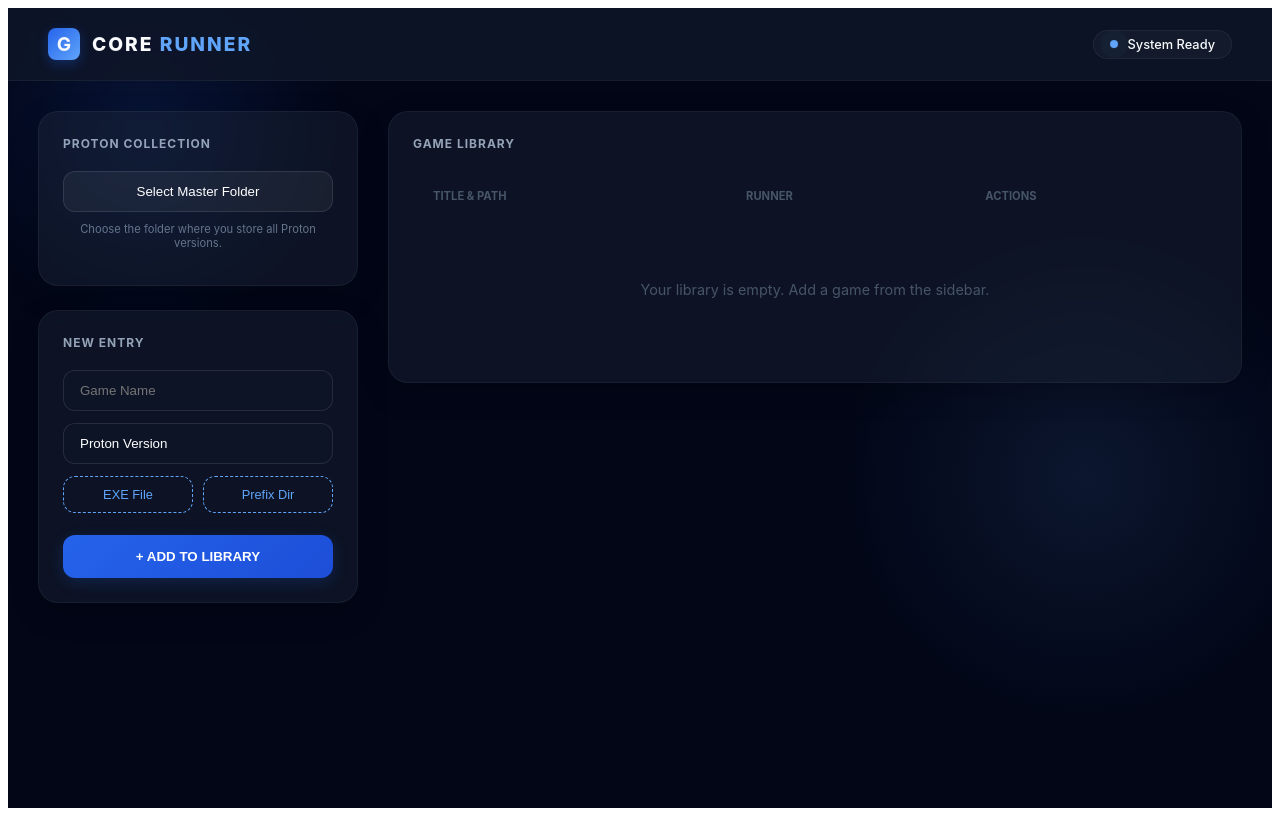
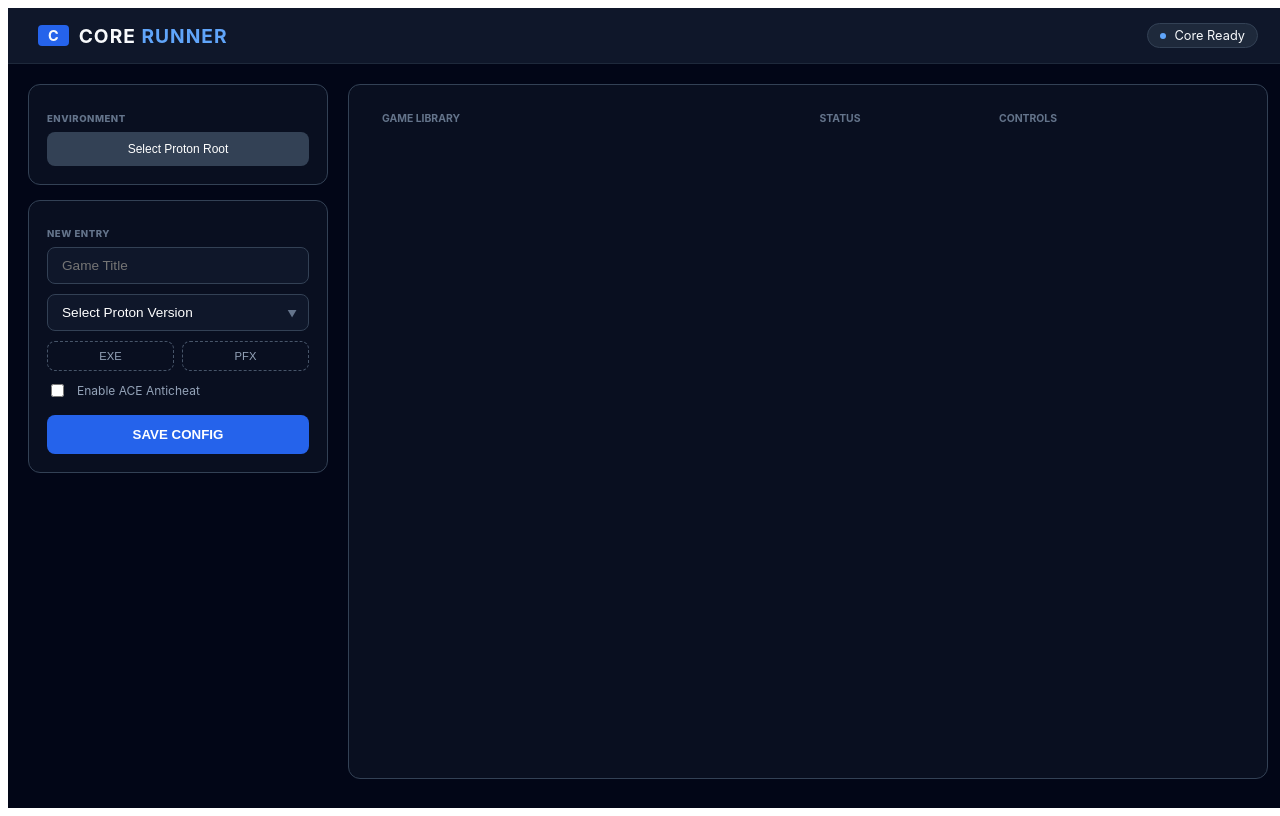
Before and after one commit to kusenabdullah-123/game-launcher-offline-rust, a Preact app: page / in a window 1280 px wide. Built offline with nearby package versions, Linux system fonts and the light colour scheme.

Commit message:
update desain

```diff
--- a/src/App.tsx
+++ b/src/App.tsx
@@ -1,23 +1,21 @@
 import { useState, useEffect } from 'preact/hooks';
 import { invoke } from '@tauri-apps/api/core';
+import { listen } from '@tauri-apps/api/event';
 import { open } from '@tauri-apps/plugin-dialog';
 
 export default function App() {
   const [games, setGames] = useState<any[]>([]);
   const [protonList, setProtonList] = useState<any[]>([]);
   const [protonRoot, setProtonRoot] = useState("");
-  const [status, setStatus] = useState('System Ready');
+  const [status, setStatus] = useState('Core Ready');
+  const [gameStates, setGameStates] = useState<Record<string, string>>({});
 
   const [form, setForm] = useState({
-    name: '',
-    proton_path: '',
-    exe_path: '',
-    prefix_path: ''
+    name: '', proton_path: '', exe_path: '', prefix_path: '', use_ace: false
   });
 
   useEffect(() => {
-    const startup = async () => {
-      try {
+    const init = async () => {
       const config: any = await invoke('load_config');
       if (config.proton_root) {
         setProtonRoot(config.proton_root);
@@ -25,296 +23,227 @@
         setProtonList(folders);
       }
       setGames(config.games || []);
-      } catch (e) {
-        console.error("Failed to load config", e);
-      }
     };
-    startup();
+    init();
+
+    const unlisten = listen('game-status', (event: any) => {
+      const [name, newState] = event.payload;
+      setGameStates(prev => ({ ...prev, [name]: newState }));
+    });
+
+    return () => { unlisten.then(f => f()); };
   }, []);
 
-  const syncConfig = async (updatedGames: any[], updatedRoot: string) => {
-    try {
-      await invoke('save_config', { config: { proton_root: updatedRoot, games: updatedGames } });
-    } catch (e) {
-      setStatus(`Save failed: ${e}`);
+  const selectProtonRoot = async () => {
+    const selected = await open({ directory: true });
+    if (selected) {
+      setProtonRoot(selected as string);
+      const folders: any = await invoke('scan_manual_proton', { basePath: selected });
+      setProtonList(folders);
+      await invoke('save_config', { config: { proton_root: selected, games } });
     }
   };
 
-  const selectProtonFolder = async () => {
-    const selected = await open({ directory: true, multiple: false });
-    if (selected && typeof selected === 'string') {
-      setProtonRoot(selected);
+  const pickFile = async (key: string, isFolder = false) => {
+    const selected = await open({ directory: isFolder });
+    if (selected) setForm(prev => ({ ...prev, [key]: selected }));
+  };
+
+  const addGame = async () => {
+    if (!form.name || !form.exe_path || !form.prefix_path || !form.proton_path) return setStatus("⚠️ Incomplete!");
+    const newGames = [...games, { ...form, id: Date.now() }];
+    setGames(newGames);
+    await invoke('save_config', { config: { proton_root: protonRoot, games: newGames } });
+    setForm({ ...form, name: '', exe_path: '', prefix_path: '' });
+    setStatus("✅ Added to library");
+  };
+
+  const handleLaunch = async (game: any) => {
+    setGameStates(prev => ({ ...prev, [game.name]: "LAUNCHING" }));
     try {
-        const folders: any = await invoke('scan_manual_proton', { basePath: selected });
-        setProtonList(folders);
-        await syncConfig(games, selected);
-        setStatus(`Found ${folders.length} Proton versions`);
-      } catch (err) {
-        setStatus(`Scan failed: ${err}`);
-      }
+      await invoke('run_game', { game });
+      setGameStates(prev => ({ ...prev, [game.name]: "RUNNING" }));
+    } catch (e) {
+      setGameStates(prev => ({ ...prev, [game.name]: "READY" }));
+      setStatus(`❌ Error: ${e}`);
     }
   };
 
-  const pickFileOrFolder = async (key: string, isFolder = false) => {
-    const selected = await open({ directory: isFolder, multiple: false });
-    if (selected && typeof selected === 'string') {
-      setForm(prev => ({ ...prev, [key]: selected }));
-    }
-  };
-
-  const addGame = async () => {
-    if (!form.name || !form.exe_path || !form.proton_path || !form.prefix_path) {
-      return setStatus("Error: Complete all fields!");
-    }
-    const newGames = [...games, { ...form, id: Date.now() }];
-    setGames(newGames);
-    await syncConfig(newGames, protonRoot);
-    setForm({ ...form, name: '', exe_path: '', proton_path: form.proton_path, prefix_path: '' });
-    setStatus("Game added successfully");
-  };
-
-  const deleteGame = async (id: number) => {
+  const uninstallGame = async (id: number) => {
     const updated = games.filter(g => g.id !== id);
     setGames(updated);
-    await syncConfig(updated, protonRoot);
-    setStatus("Game removed");
-  };
-
-  const handleWinetricks = async (prefix: string) => {
-    try {
-      setStatus("Launching Winetricks...");
-      const res = await invoke('run_winetricks', { prefixPath: prefix });
-      setStatus(res as string);
-    } catch (err) {
-      setStatus(`Error: ${err}`);
-    }
+    await invoke('save_config', { config: { proton_root: protonRoot, games: updated } });
+    setStatus("🗑️ Entry removed");
   };
 
   return (
-    <div style={containerStyle}>
-      {/* Background Decor */}
-      <div style={blobDecor1}></div>
-      <div style={blobDecor2}></div>
+    <div style={styles.container}>
+      {/* GLOBAL RESET STYLE */}
+      <style>{`
+        * { box-sizing: border-box; }
+        ::-webkit-scrollbar { width: 6px; }
+        ::-webkit-scrollbar-track { background: transparent; }
+        ::-webkit-scrollbar-thumb { background: #334155; borderRadius: 10px; }
+        ::-webkit-scrollbar-thumb:hover { background: #475569; }
+        select { appearance: none; -webkit-appearance: none; }
+        option { background-color: #0f172a !important; color: white !important; }
+      `}</style>
 
-      <header style={headerStyle}>
-        <div style={logoWrapper}>
-          <div style={logoIcon}>G</div>
-          <h1 style={logoText}>CORE <span style={{ color: '#60a5fa' }}>RUNNER</span></h1>
+      <header style={styles.header}>
+        <div style={styles.logoRow}>
+          <div style={styles.logoBadge}>C</div>
+          <h2 style={{ margin: 0, letterSpacing: '1px', fontSize: '1.2rem' }}>CORE <span style={{ color: '#60a5fa' }}>RUNNER</span></h2>
         </div>
-        <div style={statusWrapper}>
-          <div style={pulseDot}></div>
-          <span style={{ fontSize: '0.8rem', fontWeight: 500 }}>{status}</span>
+        <div style={styles.statusBox}>
+          <div style={{ ...styles.dot, background: Object.values(gameStates).includes("RUNNING") ? '#10b981' : '#60a5fa' }} />
+          <span style={{fontSize: '0.8rem'}}>{status}</span>
         </div>
       </header>
 
-      <main style={mainLayout}>
-        {/* SIDEBAR */}
-        <aside style={sidebarStyle}>
-          <div style={cardStyle}>
-            <h3 style={sectionTitle}>Proton Collection</h3>
-            <button onClick={selectProtonFolder} style={btnSecondary}>
-              {protonRoot ? `📁 ${protonRoot.split('/').pop()}` : "Select Master Folder"}
-            </button>
-            <p style={helperText}>Choose the folder where you store all Proton versions.</p>
-          </div>
-
-          <div style={cardStyle}>
-            <h3 style={sectionTitle}>New Entry</h3>
-            <div style={stack}>
-              <input
-                placeholder="Game Name"
-                value={form.name}
-                onInput={e => setForm({ ...form, name: (e.target as HTMLInputElement).value })}
-                style={inputStyle}
-              />
-
-              <select
-                onChange={e => setForm({ ...form, proton_path: (e.target as HTMLSelectElement).value })}
-                style={selectStyle}
-                value={form.proton_path}
-              >
-                <option value="">Proton Version</option>
-                {protonList.map(p => (
-                  <option key={p.path} value={p.path}>{p.name}</option>
-                ))}
-              </select>
-
-              <div style={row}>
-                <button onClick={() => pickFileOrFolder('exe_path')} style={btnPicker}>
-                  {form.exe_path ? "EXE ✓" : "EXE File"}
-                </button>
-                <button onClick={() => pickFileOrFolder('prefix_path', true)} style={btnPicker}>
-                  {form.prefix_path ? "Prefix ✓" : "Prefix Dir"}
+      <div style={styles.main}>
+        <aside style={styles.sidebar}>
+          <div style={styles.card}>
+             <p style={styles.label}>ENVIRONMENT</p>
+             <button onClick={selectProtonRoot} style={styles.btnSecondary}>
+                {protonRoot ? `📁 ROOT DETECTED` : "Select Proton Root"}
              </button>
           </div>
 
-              <button onClick={addGame} style={btnAdd}>+ ADD TO LIBRARY</button>
+          <div style={styles.card}>
+            <p style={styles.label}>NEW ENTRY</p>
+            <div style={styles.formStack}>
+              <input
+                placeholder="Game Title"
+                value={form.name}
+                onInput={e => setForm({ ...form, name: (e.target as any).value })}
+                style={styles.input}
+              />
+
+              <div style={styles.selectWrapper}>
+                <select
+                  onChange={e => setForm({ ...form, proton_path: (e.target as any).value })}
+                  value={form.proton_path}
+                  style={styles.select}
+                >
+                  <option value="">Select Proton Version</option>
+                  {protonList.map(p => <option key={p.path} value={p.path}>{p.name}</option>)}
+                </select>
+                <div style={styles.selectArrow}>▼</div>
+              </div>
+
+              <div style={{ display: 'flex', gap: '8px' }}>
+                  <button onClick={() => pickFile('exe_path')} style={styles.btnPicker}>{form.exe_path ? "EXE ✓" : "EXE"}</button>
+                  <button onClick={() => pickFile('prefix_path', true)} style={styles.btnPicker}>{form.prefix_path ? "PRFX ✓" : "PFX"}</button>
+              </div>
+
+              <label style={styles.checkboxRow}>
+                <input type="checkbox" checked={form.use_ace} onChange={e => setForm({ ...form, use_ace: (e.target as any).checked })} />
+                <span>Enable ACE Anticheat</span>
+              </label>
+
+              <button onClick={addGame} style={styles.btnAdd}>SAVE CONFIG</button>
             </div>
           </div>
         </aside>
 
-        {/* CONTENT */}
-        <section style={contentStyle}>
-          <div style={cardStyle}>
-            <h3 style={sectionTitle}>Game Library</h3>
-            <div style={tableWrapper}>
-              <table style={tableStyle}>
+        <section style={styles.content}>
+          <div style={{...styles.card, height: '100%', overflowY: 'auto'}}>
+            <table style={{ width: '100%', borderCollapse: 'separate', borderSpacing: '0 8px' }}>
               <thead>
-                  <tr style={thRowStyle}>
-                    <th style={thStyle}>TITLE & PATH</th>
-                    <th style={thStyle}>RUNNER</th>
-                    <th style={thStyle}>ACTIONS</th>
+                <tr style={{ textAlign: 'left', color: '#64748b', fontSize: '0.65rem', textTransform: 'uppercase' }}>
+                  <th style={{ padding: '0 15px' }}>GAME LIBRARY</th>
+                  <th>STATUS</th>
+                  <th>CONTROLS</th>
                 </tr>
               </thead>
               <tbody>
-                  {games.map((g) => (
-                    <tr key={g.id} style={trStyle} className="game-row">
-                      <td style={tdStyle}>
-                        <div style={gameTitle}>{g.name}</div>
-                        <div style={gamePath}>{g.prefix_path}</div>
+                {games.map(g => {
+                  const currentState = gameStates[g.name] || "READY";
+                  return (
+                    <tr key={g.id} style={styles.tableRow}>
+                      <td style={{ padding: '15px' }}>
+                        <div style={{ fontWeight: 'bold', fontSize: '0.9rem' }}>{g.name}</div>
+                        <div style={{ fontSize: '0.6rem', color: '#475569', maxWidth: '200px', overflow: 'hidden', textOverflow: 'ellipsis', whiteSpace: 'nowrap' }}>
+                          {g.prefix_path}
+                        </div>
                       </td>
-                      <td style={tdStyle}>
-                        <span style={versionTag}>{g.proton_path.split('/').slice(-2, -1)}</span>
+                      <td>
+                        <div style={{
+                           padding: '4px 10px',
+                           borderRadius: '6px',
+                           fontSize: '0.6rem',
+                           display: 'inline-block',
+                           background: currentState === "RUNNING" ? "#10b98122" : "#33415544",
+                           color: currentState === "RUNNING" ? "#10b981" : currentState === "LAUNCHING" ? "#f59e0b" : "#94a3b8"
+                        }}>
+                          {currentState}
+                        </div>
                       </td>
-                      <td style={tdStyle}>
-                        <div style={actionGroup}>
-                          <button onClick={() => invoke('run_game', { game: g })} style={btnLaunch}>LAUNCH</button>
-                          <button onClick={() => handleWinetricks(g.prefix_path)} style={btnConfig}>CONFIG</button>
-                          <button onClick={() => invoke('kill_game', { name: g.name })} style={btnStop}>STOP</button>
-                          <button onClick={() => deleteGame(g.id)} style={btnDelete}>×</button>
+                      <td>
+                        <div style={{ display: 'flex', gap: '8px' }}>
+                          {currentState === "READY" ? (
+                            <button onClick={() => handleLaunch(g)} style={styles.btnLaunch}>LAUNCH</button>
+                          ) : currentState === "LAUNCHING" ? (
+                            <button disabled style={{ ...styles.btnLaunch, opacity: 0.5 }}>WAIT</button>
+                          ) : (
+                            <button onClick={() => invoke('kill_game', { name: g.name })} style={styles.btnStop}>STOP</button>
+                          )}
+                          <button onClick={() => invoke('run_winetricks', { prefixPath: g.prefix_path })} style={styles.btnConfig}>CFG</button>
+                          <button onClick={() => uninstallGame(g.id)} style={styles.btnUninstall}>×</button>
                         </div>
                       </td>
                     </tr>
-                  ))}
+                  )
+                })}
               </tbody>
             </table>
-              {games.length === 0 && <div style={emptyState}>Your library is empty. Add a game from the sidebar.</div>}
-            </div>
           </div>
         </section>
-      </main>
-
-      {/* Global CSS for Animations */}
-      <style>{`
-        @keyframes pulse {
-          0% { transform: scale(0.95); box-shadow: 0 0 0 0 rgba(96, 165, 250, 0.7); }
-          70% { transform: scale(1); box-shadow: 0 0 0 10px rgba(96, 165, 250, 0); }
-          100% { transform: scale(0.95); box-shadow: 0 0 0 0 rgba(96, 165, 250, 0); }
-        }
-        .game-row { transition: all 0.2s ease-in-out; }
-        .game-row:hover { background: rgba(255,255,255,0.03) !important; transform: translateX(5px); }
-        button { transition: all 0.2s cubic-bezier(0.4, 0, 0.2, 1) !important; }
-        button:hover { filter: brightness(1.2); transform: translateY(-1px); }
-        button:active { transform: translateY(0px); }
-      `}</style>
+      </div>
     </div>
   );
 }
 
-// --- MODERN STYLES ---
-const containerStyle: any = {
-  background: '#020617',
-  color: '#f8fafc',
-  minHeight: '100vh',
-  fontFamily: 'Inter, system-ui, sans-serif',
-  position: 'relative',
-  overflow: 'hidden'
+const styles: any = {
+  container: { background: '#020617', color: '#f8fafc', height: '100vh', width: '100vw', fontFamily: 'Inter, system-ui, sans-serif', overflow: 'hidden' },
+  header: { display: 'flex', justifyContent: 'space-between', padding: '15px 30px', background: '#0f172a', borderBottom: '1px solid #1e293b' },
+  logoRow: { display: 'flex', alignItems: 'center', gap: '10px' },
+  logoBadge: { background: '#2563eb', padding: '2px 10px', borderRadius: '4px', fontWeight: 'bold', fontSize: '0.9rem' },
+  statusBox: { display: 'flex', alignItems: 'center', gap: '8px', background: '#1e293b', padding: '4px 12px', borderRadius: '20px', border: '1px solid #334155' },
+  dot: { width: '6px', height: '6px', borderRadius: '50%' },
+  main: { display: 'flex', gap: '20px', padding: '20px', height: 'calc(100vh - 65px)' },
+  sidebar: { width: '300px', display: 'flex', flexDirection: 'column', gap: '15px' },
+  content: { flex: 1, height: '100%' },
+  card: { background: '#1e293b44', padding: '18px', borderRadius: '12px', border: '1px solid #334155' },
+  formStack: { display: 'flex', flexDirection: 'column', gap: '10px' },
+
+  // FIXED INPUT & SELECT
+  input: {
+    width: '100%', padding: '10px 14px', background: '#0f172a',
+    border: '1px solid #334155', color: '#fff', borderRadius: '8px',
+    outline: 'none', fontSize: '0.85rem'
+  },
+  selectWrapper: { position: 'relative', width: '100%' },
+  select: {
+    width: '100%', padding: '10px 14px', background: '#0f172a',
+    border: '1px solid #334155', color: '#fff', borderRadius: '8px',
+    outline: 'none', cursor: 'pointer', fontSize: '0.85rem',
+  },
+  selectArrow: {
+    position: 'absolute', right: '12px', top: '50%', transform: 'translateY(-50%)',
+    fontSize: '0.6rem', color: '#64748b', pointerEvents: 'none'
+  },
+
+  label: { fontSize: '0.6rem', color: '#64748b', fontWeight: '800', marginBottom: '8px', letterSpacing: '0.5px' },
+  checkboxRow: { display: 'flex', alignItems: 'center', gap: '10px', fontSize: '0.75rem', color: '#94a3b8', cursor: 'pointer', userSelect: 'none' },
+  btnAdd: { padding: '12px', background: '#2563eb', border: 'none', color: '#fff', fontWeight: 'bold', borderRadius: '8px', cursor: 'pointer', marginTop: '5px' },
+  btnSecondary: { width: '100%', padding: '10px', background: '#334155', color: '#fff', border: 'none', borderRadius: '8px', cursor: 'pointer', fontSize: '0.75rem' },
+  btnPicker: { flex: 1, padding: '8px', background: 'transparent', border: '1px dashed #475569', color: '#94a3b8', borderRadius: '8px', cursor: 'pointer', fontSize: '0.7rem' },
+
+  // TABLE ACTIONS
+  tableRow: { background: '#1e293b22' },
+  btnLaunch: { background: '#10b981', color: '#fff', border: 'none', padding: '6px 14px', borderRadius: '6px', cursor: 'pointer', fontWeight: 'bold', fontSize: '0.7rem' },
+  btnStop: { background: '#ef4444', color: '#fff', border: 'none', padding: '6px 14px', borderRadius: '6px', cursor: 'pointer', fontWeight: 'bold', fontSize: '0.7rem' },
+  btnConfig: { background: '#475569', color: '#fff', border: 'none', padding: '6px 10px', borderRadius: '6px', cursor: 'pointer', fontSize: '0.7rem' },
+  btnUninstall: { background: 'transparent', color: '#ef4444', border: 'none', fontSize: '1rem', cursor: 'pointer', padding: '0 5px' }
 };
-
-const blobDecor1: any = {
-  position: 'absolute', top: '-10%', left: '-5%', width: '400px', height: '400px',
-  background: 'radial-gradient(circle, rgba(37, 99, 235, 0.15) 0%, rgba(0,0,0,0) 70%)',
-  zIndex: 0, pointerEvents: 'none'
-};
-
-const blobDecor2: any = {
-  position: 'absolute', bottom: '10%', right: '-5%', width: '500px', height: '500px',
-  background: 'radial-gradient(circle, rgba(96, 165, 250, 0.1) 0%, rgba(0,0,0,0) 70%)',
-  zIndex: 0, pointerEvents: 'none'
-};
-
-const headerStyle: any = {
-  display: 'flex', justifyContent: 'space-between', alignItems: 'center',
-  padding: '20px 40px', background: 'rgba(15, 23, 42, 0.8)',
-  backdropFilter: 'blur(10px)', borderBottom: '1px solid rgba(255,255,255,0.05)',
-  position: 'sticky', top: 0, zIndex: 10
-};
-
-const logoWrapper: any = { display: 'flex', alignItems: 'center', gap: '12px' };
-const logoIcon: any = {
-  background: 'linear-gradient(135deg, #2563eb, #60a5fa)', width: '32px', height: '32px',
-  borderRadius: '8px', display: 'flex', alignItems: 'center', justifyContent: 'center',
-  fontWeight: 'bold', fontSize: '1.2rem', boxShadow: '0 4px 12px rgba(37, 99, 235, 0.3)'
-};
-const logoText: any = { margin: 0, fontSize: '1.2rem', fontWeight: 800, letterSpacing: '2px' };
-
-const statusWrapper: any = {
-  display: 'flex', alignItems: 'center', gap: '10px',
-  background: 'rgba(255,255,255,0.03)', padding: '6px 16px', borderRadius: '30px',
-  border: '1px solid rgba(255,255,255,0.05)'
-};
-const pulseDot: any = {
-  width: '8px', height: '8px', background: '#60a5fa', borderRadius: '50%',
-  animation: 'pulse 2s infinite'
-};
-
-const mainLayout: any = { display: 'flex', gap: '30px', padding: '30px', maxWidth: '1600px', margin: '0 auto', zIndex: 1, position: 'relative' };
-const sidebarStyle: any = { flex: '0 0 320px', display: 'flex', flexDirection: 'column', gap: '24px' };
-const contentStyle: any = { flex: '1' };
-
-const cardStyle: any = {
-  background: 'rgba(30, 41, 59, 0.4)', padding: '24px', borderRadius: '20px',
-  border: '1px solid rgba(255,255,255,0.05)', backdropFilter: 'blur(5px)',
-  boxShadow: '0 10px 30px rgba(0,0,0,0.2)'
-};
-
-const sectionTitle: any = { marginTop: 0, marginBottom: '20px', fontSize: '0.75rem', fontWeight: 700, color: '#94a3b8', textTransform: 'uppercase', letterSpacing: '1px' };
-const stack: any = { display: 'flex', flexDirection: 'column', gap: '12px' };
-const row: any = { display: 'flex', gap: '10px' };
-
-const inputStyle: any = {
-  padding: '12px 16px', background: 'rgba(15, 23, 42, 0.5)', border: '1px solid rgba(255,255,255,0.1)',
-  color: '#fff', borderRadius: '12px', outline: 'none', transition: 'border 0.3s'
-};
-const selectStyle: any = { ...inputStyle, cursor: 'pointer', appearance: 'none' };
-
-const btnAdd: any = {
-  padding: '14px', background: 'linear-gradient(135deg, #2563eb, #1d4ed8)',
-  color: '#fff', border: 'none', borderRadius: '12px', fontWeight: 700,
-  cursor: 'pointer', marginTop: '10px', boxShadow: '0 4px 15px rgba(37, 99, 235, 0.2)'
-};
-
-const btnSecondary: any = {
-  width: '100%', padding: '12px', background: 'rgba(255,255,255,0.05)',
-  color: '#fff', border: '1px solid rgba(255,255,255,0.1)', cursor: 'pointer', borderRadius: '12px'
-};
-
-const btnPicker: any = {
-  flex: 1, padding: '10px', background: 'transparent', color: '#60a5fa',
-  border: '1px dashed #60a5fa', cursor: 'pointer', borderRadius: '12px', fontSize: '0.8rem'
-};
-
-const helperText: any = { fontSize: '0.7rem', color: '#64748b', marginTop: '10px', textAlign: 'center' };
-
-const tableWrapper: any = { overflowX: 'auto' };
-const tableStyle: any = { width: '100%', borderCollapse: 'separate', borderSpacing: '0 8px' };
-const thRowStyle: any = { textAlign: 'left', background: 'transparent' };
-const thStyle: any = { padding: '10px 20px', color: '#475569', fontSize: '0.7rem', fontWeight: 700 };
-
-const trStyle: any = { background: 'rgba(255,255,255,0.02)', borderRadius: '15px' };
-const tdStyle: any = { padding: '16px 20px', borderTop: '1px solid rgba(255,255,255,0.02)', borderBottom: '1px solid rgba(255,255,255,0.02)' };
-
-const gameTitle: any = { fontWeight: 600, fontSize: '1rem', color: '#f1f5f9' };
-const gamePath: any = { fontSize: '0.65rem', color: '#64748b', marginTop: '4px', fontStyle: 'italic' };
-const versionTag: any = {
-  background: 'rgba(96, 165, 250, 0.1)', padding: '4px 10px', borderRadius: '8px',
-  fontSize: '0.65rem', border: '1px solid rgba(96, 165, 250, 0.2)', color: '#60a5fa'
-};
-
-const actionGroup: any = { display: 'flex', gap: '8px', alignItems: 'center' };
-const btnLaunch: any = { background: '#10b981', color: '#fff', border: 'none', padding: '8px 16px', borderRadius: '10px', cursor: 'pointer', fontWeight: 700, fontSize: '0.75rem' };
-const btnConfig: any = { background: '#475569', color: '#fff', border: 'none', padding: '8px 12px', borderRadius: '10px', cursor: 'pointer', fontSize: '0.75rem' };
-const btnStop: any = { background: '#ef4444', color: '#fff', border: 'none', padding: '8px 12px', borderRadius: '10px', cursor: 'pointer', fontSize: '0.75rem' };
-const btnDelete: any = { background: 'transparent', color: '#64748b', border: 'none', fontSize: '1.2rem', cursor: 'pointer', marginLeft: '5px' };
-
-const emptyState: any = { textAlign: 'center', padding: '60px', color: '#475569', fontSize: '0.9rem' };
```
Also changed, not shown: 1 other file (tests, documents, lock files or other folders). Lines whose indentation alone changed are shown as unchanged.
